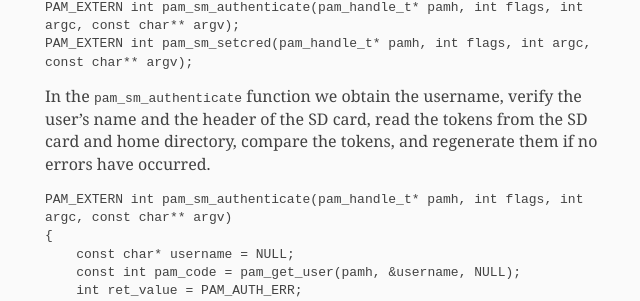
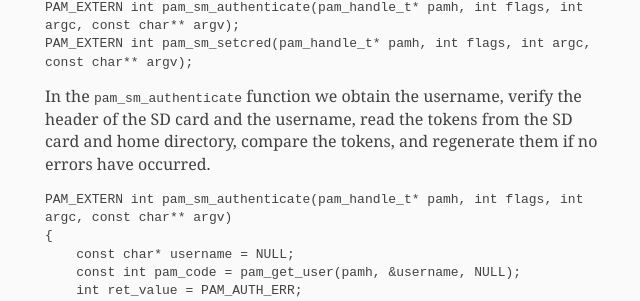
Before and after one commit to donqustix/donqustix.github.io, a Jekyll site: the page built from _posts/2019-08-26-linux-authentication-with-an-sd-card.md, in a window 1280 px wide and 900 px high, scrolled down 2423 px. Shown: the part 175-476 px from the top of the window, without its empty margins (315-955 px from the left). Built offline with Jekyll 4.4.1, drawn with Linux system fonts in a browser that asks for light colours.

Commit message:
commit changes

````diff
--- a/_posts/2019-08-26-linux-authentication-with-an-sd-card.md
+++ b/_posts/2019-08-26-linux-authentication-with-an-sd-card.md
@@ -117,7 +117,7 @@ PAM_EXTERN int pam_sm_authenticate(pam_handle_t* pamh, int flags, int argc, cons
 PAM_EXTERN int pam_sm_setcred(pam_handle_t* pamh, int flags, int argc, const char** argv);
 ```
 
-In the `pam_sm_authenticate` function we obtain the username, verify the user's name and the header of the SD card, read the tokens from the SD card and home directory, compare the tokens, and regenerate them if no errors have occurred.
+In the `pam_sm_authenticate` function we obtain the username, verify the header of the SD card and the username, read the tokens from the SD card and home directory, compare the tokens, and regenerate them if no errors have occurred.
 ```c
 PAM_EXTERN int pam_sm_authenticate(pam_handle_t* pamh, int flags, int argc, const char** argv)
 {
````
